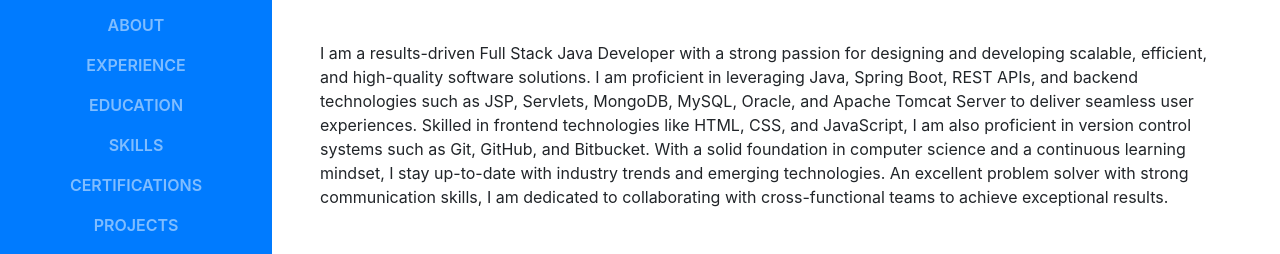
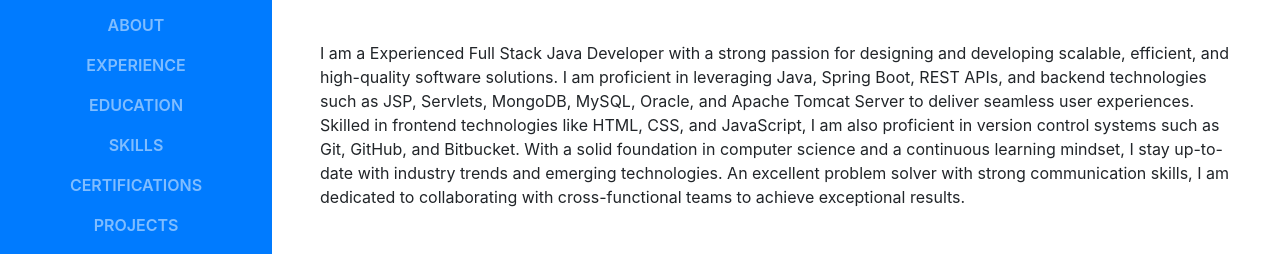
Before and after one commit to Bharath1006/Portfolio, a website with bundled scripts: page index.html in a window 1280 px wide. Shown: the part 287-541 px from the top of the page. Built offline with nearby package versions, Linux system fonts and the light colour scheme; a web font is replaced by a local one.

Commit message:
Update index.html

```diff
--- a/index.html
+++ b/index.html
@@ -83,7 +83,7 @@
           <div class="subheading mb-5">Albany, United States 12203 · (838) 200-7171 ·
             <a href="mailto:bharathkumar.p1600@gmail.com">bharathkumar.p1600@gmail.com</a>
           </div>
-          <p class="mb-5">I am a results-driven Full Stack Java Developer with a strong passion for designing and developing scalable, efficient, and high-quality software solutions. I am proficient in leveraging Java, Spring Boot, REST APIs, and backend technologies such as JSP, Servlets, MongoDB, MySQL, Oracle, and Apache Tomcat Server to deliver seamless user experiences. Skilled in frontend technologies like HTML, CSS, and JavaScript, I am also proficient in version control systems such as Git, GitHub, and Bitbucket. With a solid foundation in computer science and a continuous learning mindset, I stay up-to-date with industry trends and emerging technologies. An excellent problem solver with strong communication skills, I am dedicated to collaborating with cross-functional teams to achieve exceptional results.</p>
+          <p class="mb-5">I am a Experienced Full Stack Java Developer with a strong passion for designing and developing scalable, efficient, and high-quality software solutions. I am proficient in leveraging Java, Spring Boot, REST APIs, and backend technologies such as JSP, Servlets, MongoDB, MySQL, Oracle, and Apache Tomcat Server to deliver seamless user experiences. Skilled in frontend technologies like HTML, CSS, and JavaScript, I am also proficient in version control systems such as Git, GitHub, and Bitbucket. With a solid foundation in computer science and a continuous learning mindset, I stay up-to-date with industry trends and emerging technologies. An excellent problem solver with strong communication skills, I am dedicated to collaborating with cross-functional teams to achieve exceptional results.</p>
           <ul class="list-inline list-social-icons mb-0">
             <li class="list-inline-item">
               <a href="https://www.linkedin.com/in/bharath-kumar-2a4856147/">
```
